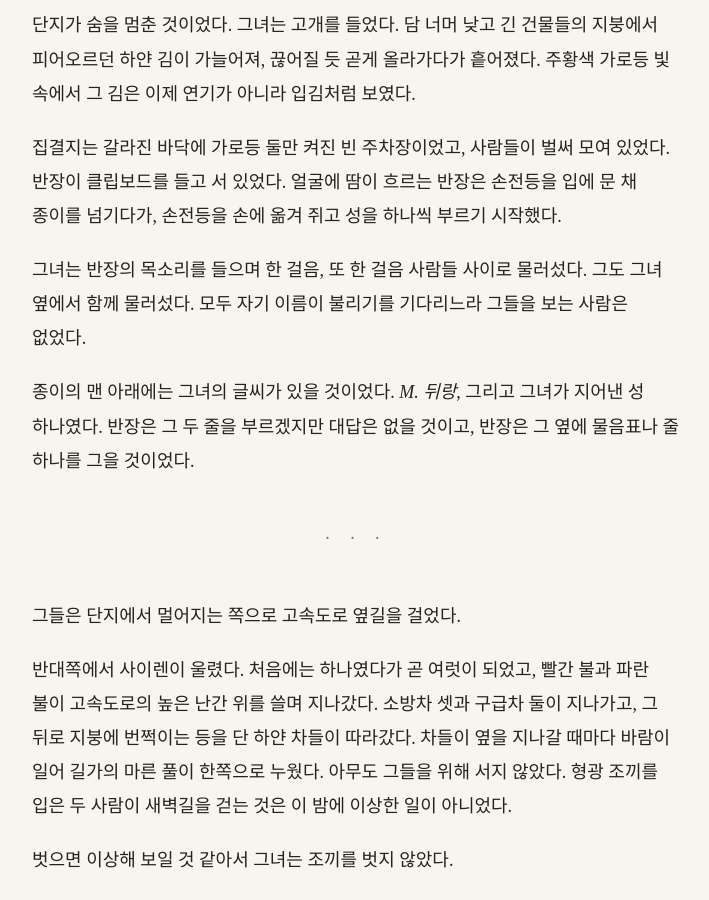
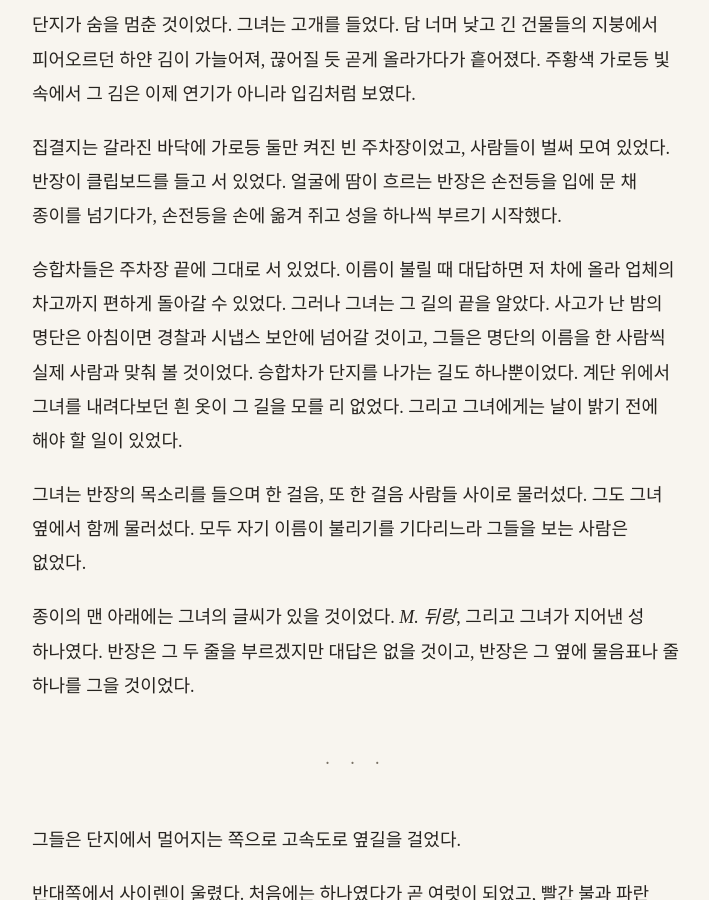
Before and after one commit to kangkkang/writer_s1_public, a Jekyll site: the page built from vol1/036.md, in a window 1280 px wide and 900 px high, scrolled down 2831 px. Shown: the whole window, without its empty margins (284-993 px from the left). Built offline with Jekyll 4.4.1, drawn with Linux system fonts in a browser that asks for light colours; our own code applies the rules of GitHub Pages for plain Markdown files.

Commit message:
Update from https://github.com/kangkkang/writer_s1/commit/d695f84ab40e0bda68d5b8ac2711c7ff5b22fa16

```diff
--- a/vol1/036.md
+++ b/vol1/036.md
@@ -59,6 +59,8 @@
 몇 시간 전 승합차 창으로 들어오던 그 따뜻한 공기가 아니라, 3월 새벽의 공기였다. 단지가 숨을 멈춘 것이었다. 그녀는 고개를 들었다. 담 너머 낮고 긴 건물들의 지붕에서 피어오르던 하얀 김이 가늘어져, 끊어질 듯 곧게 올라가다가 흩어졌다. 주황색 가로등 빛 속에서 그 김은 이제 연기가 아니라 입김처럼 보였다.
 
 집결지는 갈라진 바닥에 가로등 둘만 켜진 빈 주차장이었고, 사람들이 벌써 모여 있었다. 반장이 클립보드를 들고 서 있었다. 얼굴에 땀이 흐르는 반장은 손전등을 입에 문 채 종이를 넘기다가, 손전등을 손에 옮겨 쥐고 성을 하나씩 부르기 시작했다.
+
+승합차들은 주차장 끝에 그대로 서 있었다. 이름이 불릴 때 대답하면 저 차에 올라 업체의 차고까지 편하게 돌아갈 수 있었다. 그러나 그녀는 그 길의 끝을 알았다. 사고가 난 밤의 명단은 아침이면 경찰과 시냅스 보안에 넘어갈 것이고, 그들은 명단의 이름을 한 사람씩 실제 사람과 맞춰 볼 것이었다. 승합차가 단지를 나가는 길도 하나뿐이었다. 계단 위에서 그녀를 내려다보던 흰 옷이 그 길을 모를 리 없었다. 그리고 그녀에게는 날이 밝기 전에 해야 할 일이 있었다.
 
 그녀는 반장의 목소리를 들으며 한 걸음, 또 한 걸음 사람들 사이로 물러섰다. 그도 그녀 옆에서 함께 물러섰다. 모두 자기 이름이 불리기를 기다리느라 그들을 보는 사람은 없었다.
 
```
